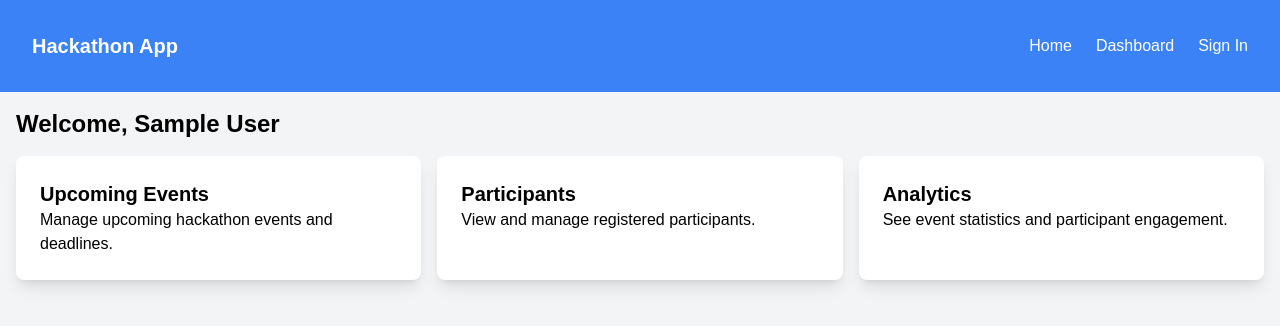
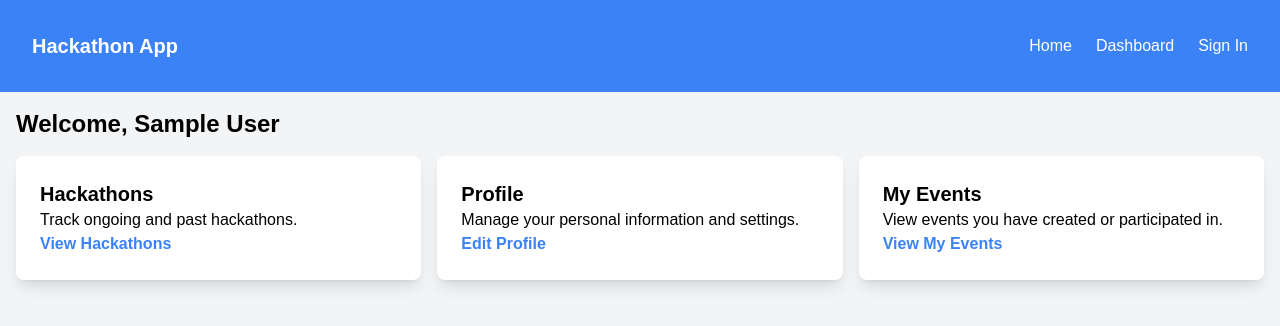
Before and after one commit to yashyp12/Hackathon-Management-System, a Next.js app: page /dashboard in a window 1280 px wide. Shown: the top 326 px of the page. Built offline with nearby package versions, Linux system fonts and the light colour scheme; no server answers; sample sign-in values are in the browser's storage.

Commit message:
added dashboard page

```diff
--- a/app/dashboard/page.js
+++ b/app/dashboard/page.js
@@ -1,4 +1,3 @@
-// app/dashboard/page.js
 "use client";  // This marks the component as a Client Component
 
 import { useEffect, useState } from "react";
@@ -31,21 +30,27 @@ export default function Dashboard() {
   return (
     <div className="max-w-7xl mx-auto p-4">
       <h1 className="text-2xl font-bold mb-4">Welcome, {user.displayName || user.email}</h1>
+
       <div className="grid grid-cols-1 md:grid-cols-2 lg:grid-cols-3 gap-4">
-        {/* Card 1 */}
+        {/* Card 1: Track ongoing and past hackathons */}
         <div className="bg-white p-6 rounded-lg shadow-lg">
-          <h2 className="text-xl font-semibold">Upcoming Events</h2>
-          <p>Manage upcoming hackathon events and deadlines.</p>
+          <h2 className="text-xl font-semibold">Hackathons</h2>
+          <p>Track ongoing and past hackathons.</p>
+          <Link href="/hackathons" className="text-blue-500 font-semibold">View Hackathons</Link>
         </div>
-        {/* Card 2 */}
+
+        {/* Card 2: Manage personal profile */}
         <div className="bg-white p-6 rounded-lg shadow-lg">
-          <h2 className="text-xl font-semibold">Participants</h2>
-          <p>View and manage registered participants.</p>
+          <h2 className="text-xl font-semibold">Profile</h2>
+          <p>Manage your personal information and settings.</p>
+          <Link href="/profile" className="text-blue-500 font-semibold">Edit Profile</Link>
         </div>
-        {/* Card 3 */}
+
+        {/* Card 3: View events */}
         <div className="bg-white p-6 rounded-lg shadow-lg">
-          <h2 className="text-xl font-semibold">Analytics</h2>
-          <p>See event statistics and participant engagement.</p>
+          <h2 className="text-xl font-semibold">My Events</h2>
+          <p>View events you have created or participated in.</p>
+          <Link href="/events" className="text-blue-500 font-semibold">View My Events</Link>
         </div>
       </div>
     </div>
```
